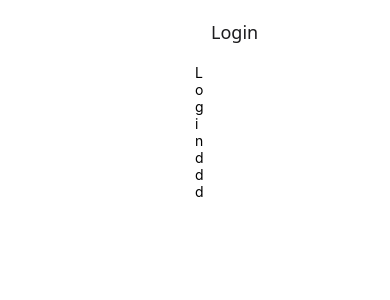
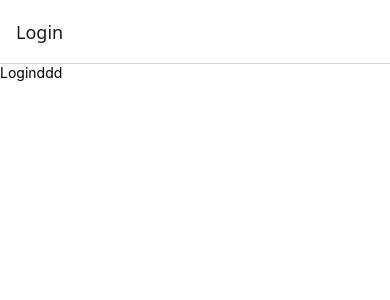
Before and after one commit to IvanTsve/react-native-cardio, a React Native app in the folder sofia-transport/: screen / in a window 390 px wide. Shown: the top 300 px of the page. Built offline with nearby package versions, Linux system fonts and the light colour scheme.

Commit message:
global css

```diff
--- a/sofia-transport/App.js
+++ b/sofia-transport/App.js
@@ -1,22 +1,18 @@
 import { StatusBar } from 'expo-status-bar';
-import { StyleSheet, Text, View } from 'react-native';
+import { View } from 'react-native';
 import React from 'react';
 import RootNavigator from './src/navigation/RootNavigator';
+import  * as CommonStyles from './src/styles/Common';
+
+global.commonStyles = CommonStyles.commonStyles;
+
+
 
 export default function App() {
   return (
-    <View style={styles.container}>
+    <View style={global.commonStyles.container}>
       <StatusBar style="auto" />
       <RootNavigator />
     </View>
   );
 }
-
-const styles = StyleSheet.create({
-  container: {
-    flex: 1,
-    backgroundColor: '#fff',
-    alignItems: 'center',
-    justifyContent: 'center',
-  },
-});
--- /dev/null
+++ b/sofia-transport/src/styles/Common.jsx
@@ -0,0 +1,42 @@
+
+import { StyleSheet } from 'react-native';
+
+
+export const commonStyles = StyleSheet.create({
+  title : {
+    fontSize: 45,
+    fontWeight: 'bold',
+    color: '#1d4ed8',
+    textAlign:'center'
+  },
+  container: {
+    // flex: 1,
+    backgroundColor: '#fff',
+    alignItems: 'stretch',        // center children horizontally
+    justifyContent: 'flex-start',
+    flexDirection: 'column',
+    width: '100%',
+
+  },
+  inputWrapper: {
+    width: '90%',
+    marginTop: 16,
+  },
+  input: {
+    width: '100%',
+    borderWidth: 2,
+    borderColor: '#60a5fa',      // light blue
+    borderRadius: 12,
+    paddingHorizontal: 14,
+    paddingVertical: 10,
+    backgroundColor: '#eff6ff',  // very light blue background
+    fontSize: 16,
+    color: '#0f172a',            // dark text
+  },
+  inputLabel: {
+    marginBottom: 6,
+    fontSize: 14,
+    color: '#1d4ed8',            // main blue
+    fontWeight: '600',
+  },
+});
```
